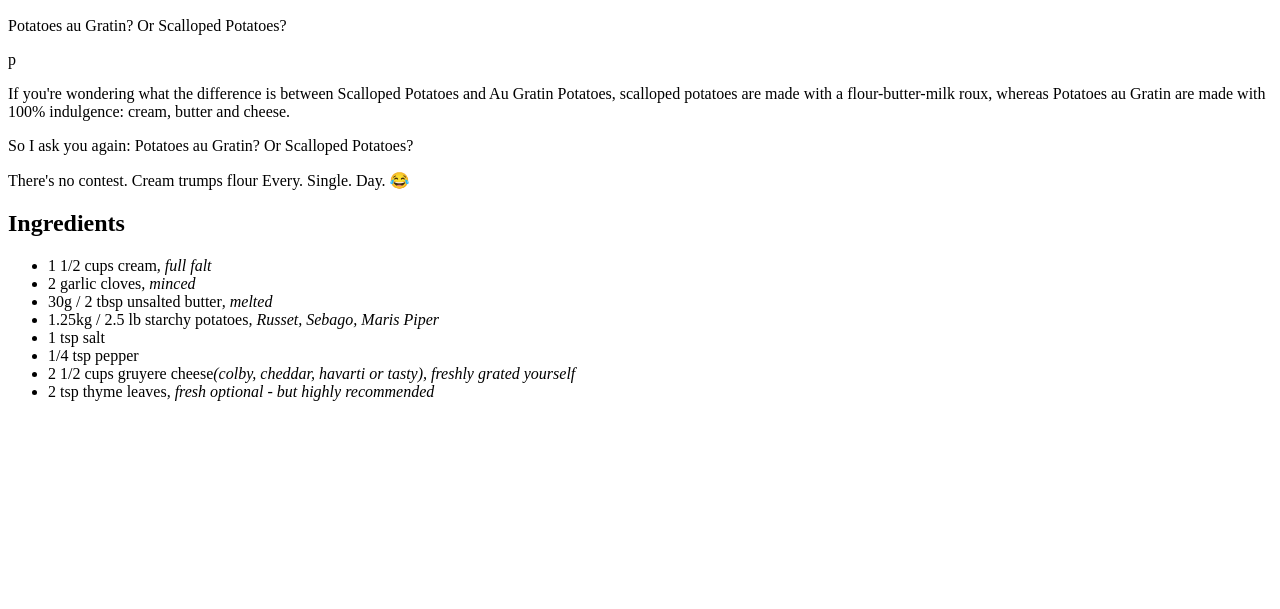
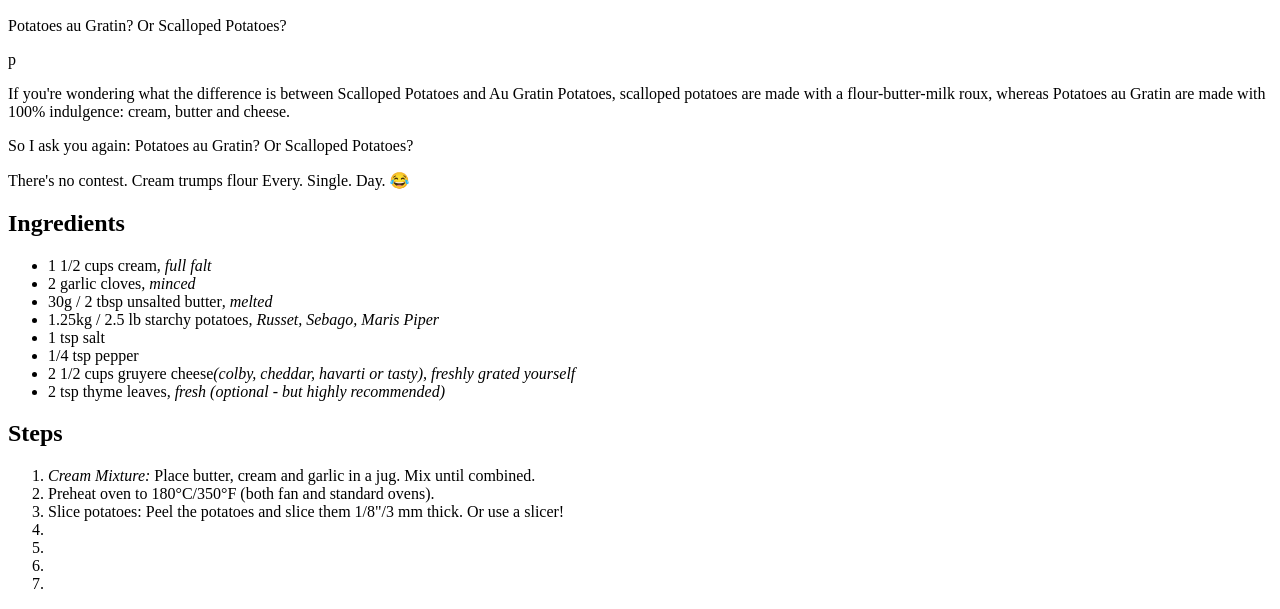
Before and after one commit to chipchopcoder/odin-recipes, a plain HTML site: page recipes/gratin.html in a window 1280 px wide. Shown: the part 434-1043 px from the top of the page. Before the commit the page ends 851 px from the top, so only its background shows below. Drawn offline with Linux system fonts and the light colour scheme.

Commit message:
sorry, the last one was fake

```diff
--- a/recipes/gratin.html
+++ b/recipes/gratin.html
@@ -25,7 +25,18 @@
            <li>1 tsp salt</li>
            <li>1/4 tsp pepper</li>
            <li>2 1/2 cups gruyere cheese<i>(colby, cheddar, havarti or tasty), freshly grated yourself</i></li>
-           <li>2 tsp thyme leaves<i>, fresh optional - but highly recommended</i></li>
+           <li>2 tsp thyme leaves<i>, fresh (optional - but highly recommended)</i></li>
         </ul>
+
+        <h2>Steps</h2>
+        <ol>
+            <li><em>Cream Mixture:</em> Place butter, cream and garlic in a jug. Mix until combined.</li>
+            <li>Preheat oven to 180°C/350°F (both fan and standard ovens).</li>
+            <li>Slice potatoes: Peel the potatoes and slice them 1/8"/3 mm thick. Or use a slicer!</li>
+            <li></li>
+            <li></li>
+            <li></li>
+            <li></li>
+        </ol>
     </body>
 </html>
```
Also changed, not shown: index.html (+2 -0 lines).
